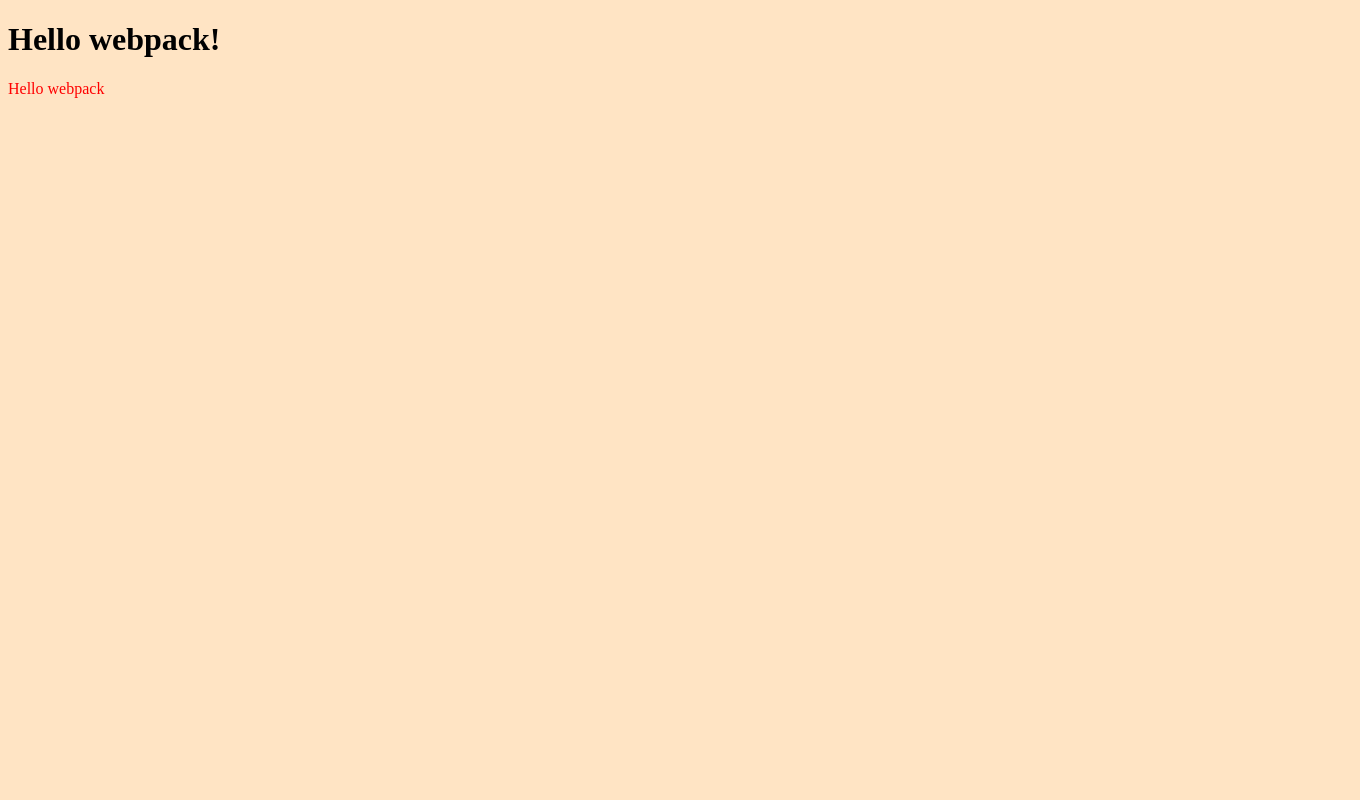
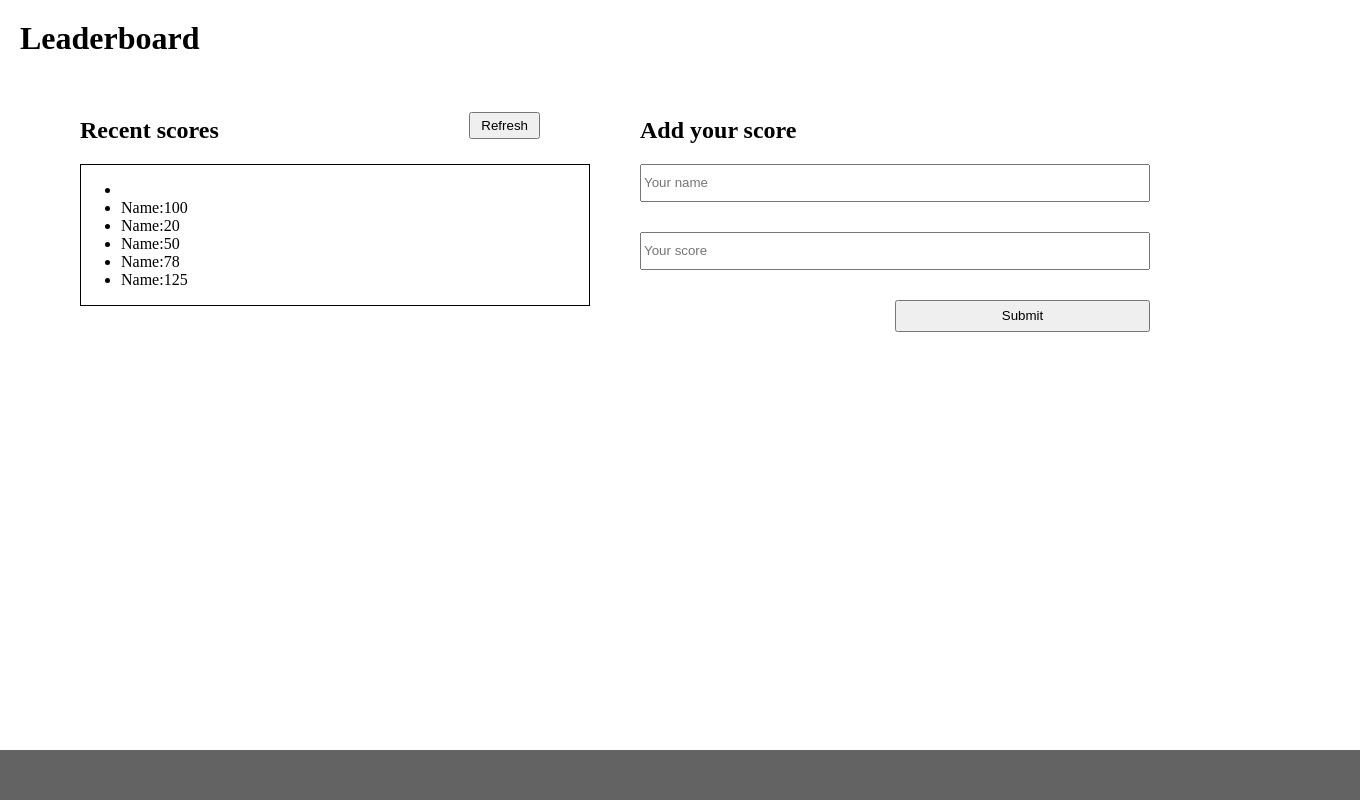
Before and after one commit to Isabellanamutenda/Leaderboard, a website built with webpack: page src/index.html in a window 1280 px wide. Shown: the whole page, 1360 px wide, since content can reach past the window. Built offline with nearby package versions, Linux system fonts and the light colour scheme.

Commit message:
Add the html of the leaderboard

```diff
--- a/src/index.html
+++ b/src/index.html
@@ -3,9 +3,40 @@
 <head>
     <meta charset="UTF-8">
     <meta name="viewport" content="width=device-width, initial-scale=1.0">
-    <title>Wbpack Exercise</title>
+    <script src="https://kit.fontawesome.com/4f02d055e5.js" crossorigin="anonymous"></script>
+    <title>Leaderboard</title>
 </head>
 <body>
-    <h1>Hello webpack!</h1>
+
+    <h1>Leaderboard</h1>
+    <main>
+        <div class="score-dash">
+            <h2>Recent scores</h2>
+            <input type="button" value="Refresh" id="refresh">
+            <div class="list">
+                <ul>
+                    <li>
+                        <li>Name:100</li>
+                        <li>Name:20</li>
+                        <li>Name:50</li>
+                        <li>Name:78</li>
+                        <li>Name:125</li>
+                    </li>
+                </ul>
+
+            </div>
+
+
+        </div>
+        <form id="add-score" class="main-item">
+            <h2>Add your score</h2>
+            <input class="input" id="name" type="text" placeholder="Your name">
+            <input class="input" id="score" type="text" placeholder="Your score">
+            <input id="submit" type="submit" value="Submit">
+        </form>
+    </main>
+    <footer>
+
+    </footer>
 </body>
 </html>
--- a/src/index.js
+++ b/src/index.js
@@ -1,14 +1,14 @@
 import _ from 'lodash';
 import './style.css';
 
-function component() {
-    const element = document.createElement('div');
+// function component() {
+//     const element = document.createElement('div');
 
-    // Lodash, now imported by this script
-    element.innerHTML = _.join(['Hello', 'webpack'], ' ');
-    element.classList.add('hello');
+//     // Lodash, now imported by this script
+//     element.innerHTML = _.join(['Hello', 'webpack'], ' ');
+//     element.classList.add('hello');
 
-    return element;
-  }
+//     return element;
+//   }
 
-  document.body.appendChild(component());
+//   document.body.appendChild(component());
--- a/src/style.css
+++ b/src/style.css
@@ -1,6 +1,84 @@
-.hello {
-    color: red;
+body {
+    position: relative;
+    display: flex;
+    flex-flow: column;
+    margin: 0;
+    padding: 0;
+    width: 100%;
+    height: 100vh;
+    overflow: hidden;
   }
-  body {
-    background-color: bisque;
-}
+
+  h1 {
+    margin: 20px;
+  }
+
+  main {
+    height: 75%;
+    /* border: 5px solid #000; */
+    display: flex;
+    margin: 20px 80px;
+  }
+
+  .main-item {
+    padding: 0 50px;
+  }
+
+  .score-dash {
+    width: 50%;
+    position: relative;
+  }
+
+  #refresh {
+    position: absolute;
+    top: 2.5%;
+    right: 50px;
+    padding: 4px 10px;
+  }
+
+  .list {
+    border: 1px solid #000;
+  }
+
+  form {
+    width: 50%;
+    display: flex;
+    flex-flow: column;
+  }
+
+  form .input {
+    margin-bottom: 30px;
+  }
+
+  form input {
+    height: 2rem;
+  }
+
+  #submit {
+    width: 50%;
+    align-self: flex-end;
+  }
+
+  footer {
+    width: 100%;
+    position: absolute;
+    bottom: 0;
+    left: 0;
+    right: 0;
+    background-color: rgb(99, 99, 99);
+    padding: 5px 40px;
+    height: 5%;
+  }
+
+  .fa-copyright {
+    margin: 0 20px;
+  }
+
+  footer p {
+    font-size: 1.2rem;
+    color: #fff;
+    position: fixed;
+    height: 50%;
+    width: 100%;
+    font-weight: bold;
+  }
```
